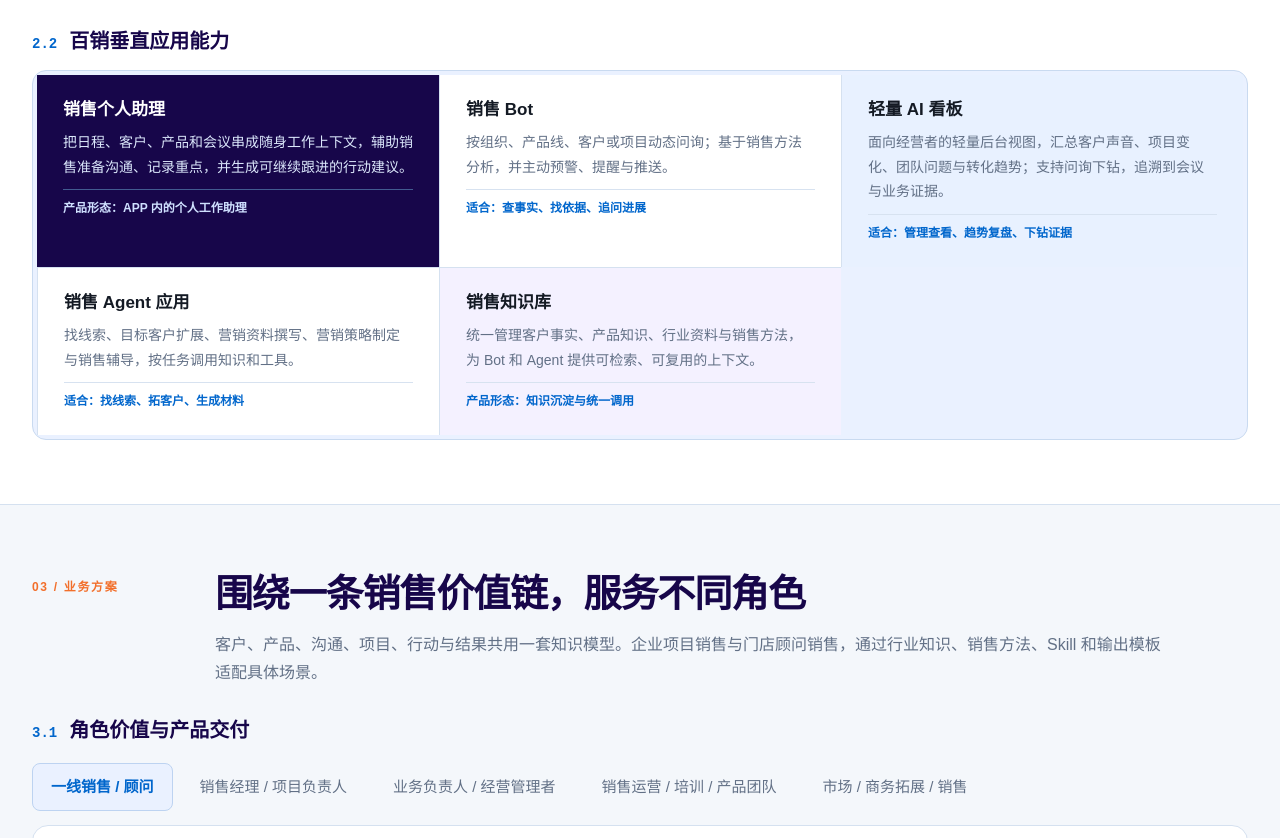
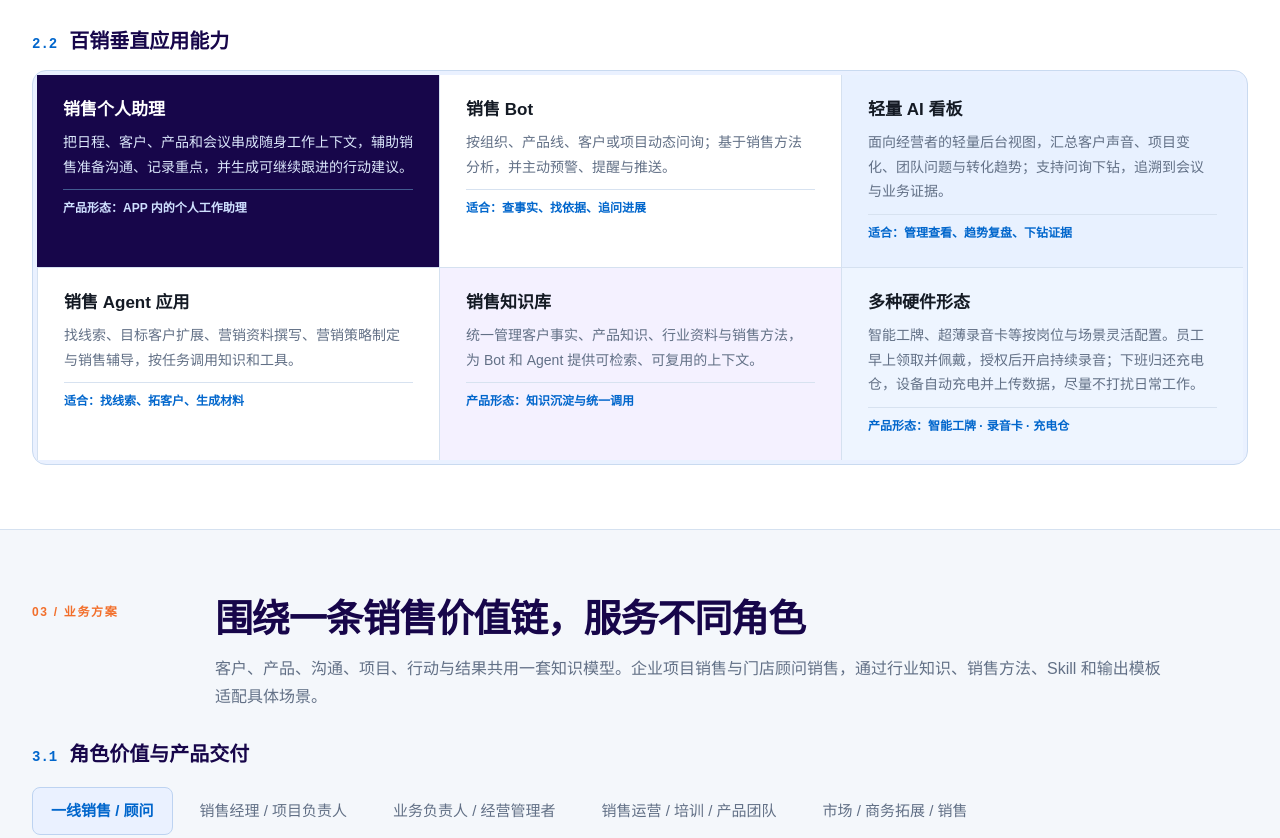
Before and after one commit to zw08250727/baixiao-product, a plain HTML site: page index.html in a window 1280 px wide. Shown: the part 1073-1911 px from the top of the page. Drawn offline with Linux system fonts and the light colour scheme.

Commit message:
Add low-disruption hardware forms

```diff
--- a/index.html
+++ b/index.html
@@ -258,5 +258,19 @@ const buttons=panels.map((p,i)=>{const b=document.createElement('button');b.type
   valueHead.before(...roleBlock,...valueBlock);
 })();
 </script>
+<script>
+// 补充面向门店与现场作业的低打扰硬件采集形态。
+(()=>{
+  const grid=document.querySelector('#products .products-output:not(.asset-cycle)');
+  if(!grid||[...grid.querySelectorAll('.output h4')].some(h=>h.textContent.trim()==='多种硬件形态'))return;
+  const card=document.createElement('article');
+  card.className='output hardware-forms';
+  card.innerHTML='<h4>多种硬件形态</h4><p>智能工牌、超薄录音卡等按岗位与场景灵活配置。员工早上领取并佩戴，授权后开启持续录音；下班归还充电仓，设备自动充电并上传数据，尽量不打扰日常工作。</p><span class="output-use">产品形态：智能工牌 · 录音卡 · 充电仓</span>';
+  grid.append(card);
+})();
+</script>
+<style>
+#products .products-output:not(.asset-cycle) .output:nth-child(6){background:#eef5ff}
+</style>
 </body>
 </html>
```
